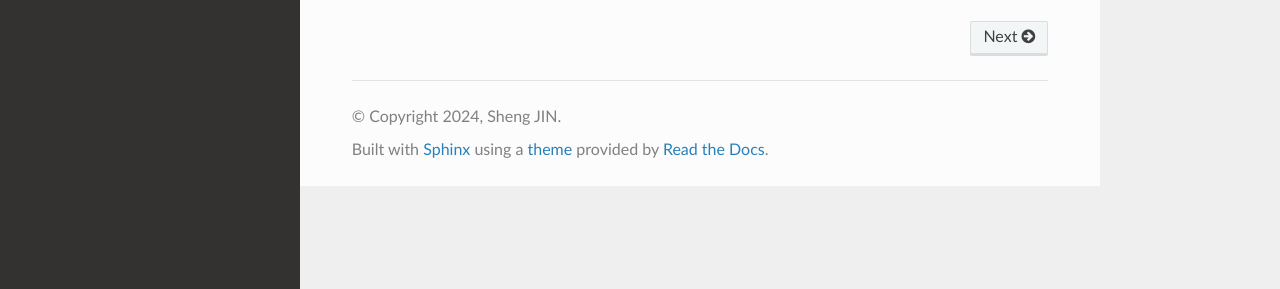
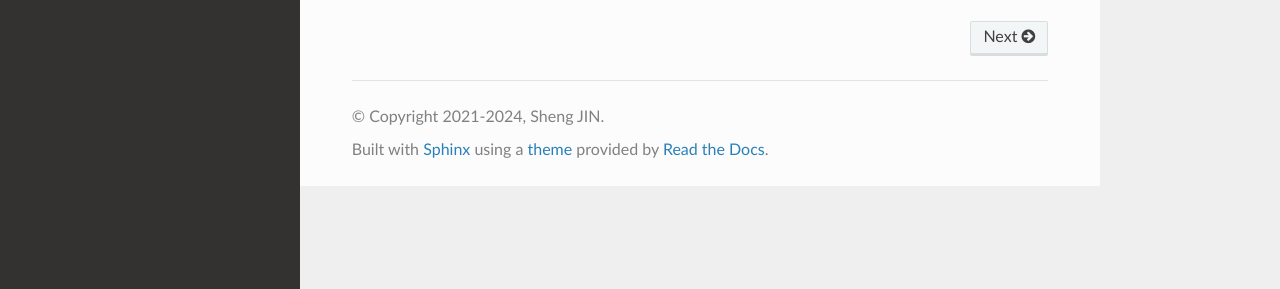
Before and after one commit to shengjin/nii-c-MAN, a Sphinx documentation site: the page built from docs/source/index.rst, in a window 1280 px wide. Shown: the part 608-897 px from the top of the page. Built offline with Sphinx 7.4.7 and the Read the Docs theme 3.1.0, drawn with Linux system fonts in a browser that asks for light colours.

Commit message:
Update conf.py

```diff
--- a/docs/source/conf.py
+++ b/docs/source/conf.py
@@ -3,7 +3,7 @@
 # -- Project information
 
 project = 'Nii-C'
-copyright = '2024, Sheng JIN'
+copyright = '2021-2024, Sheng JIN'
 author = 'Sheng JIN'
 
 release = 'latest'
```
